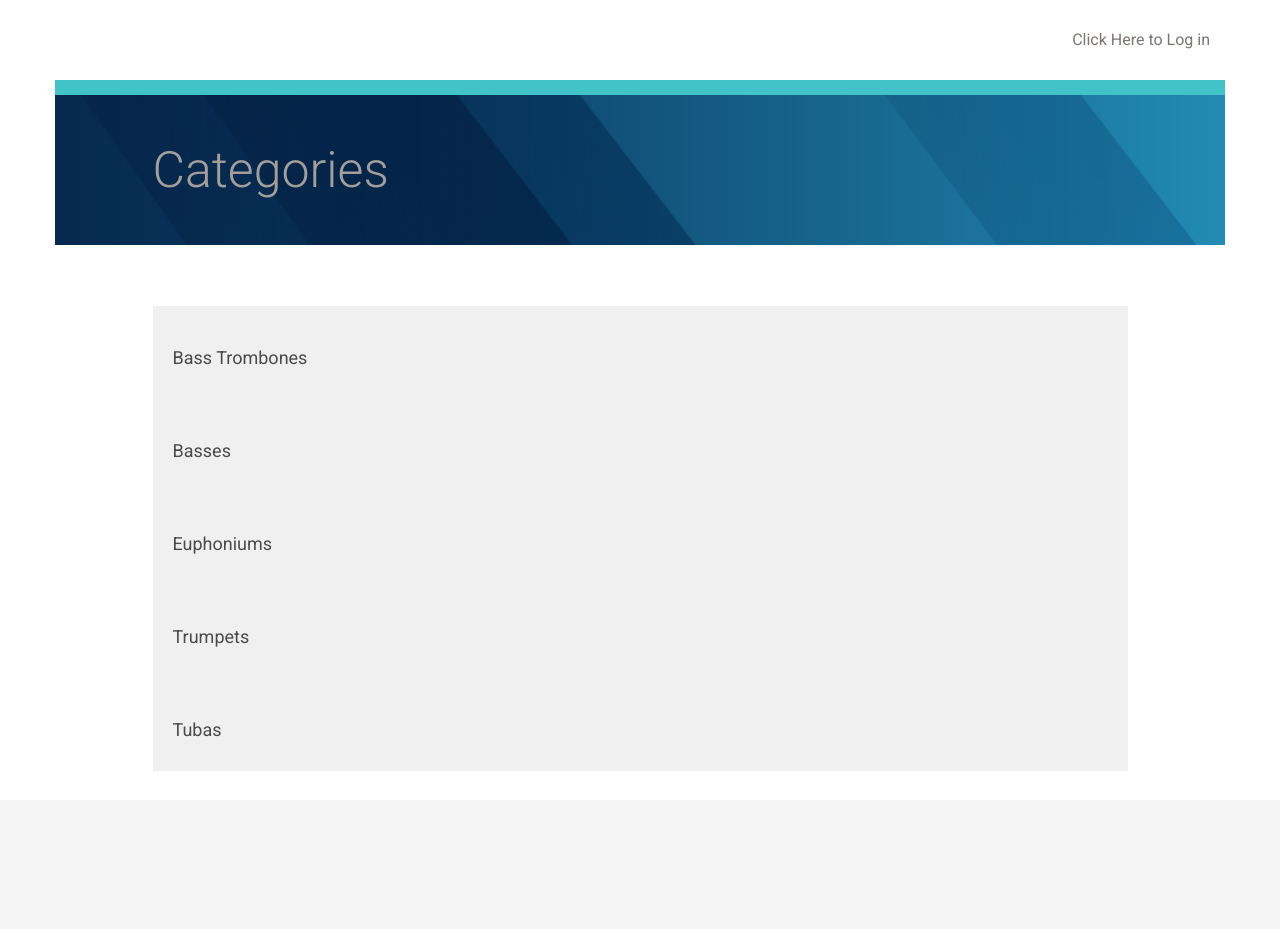
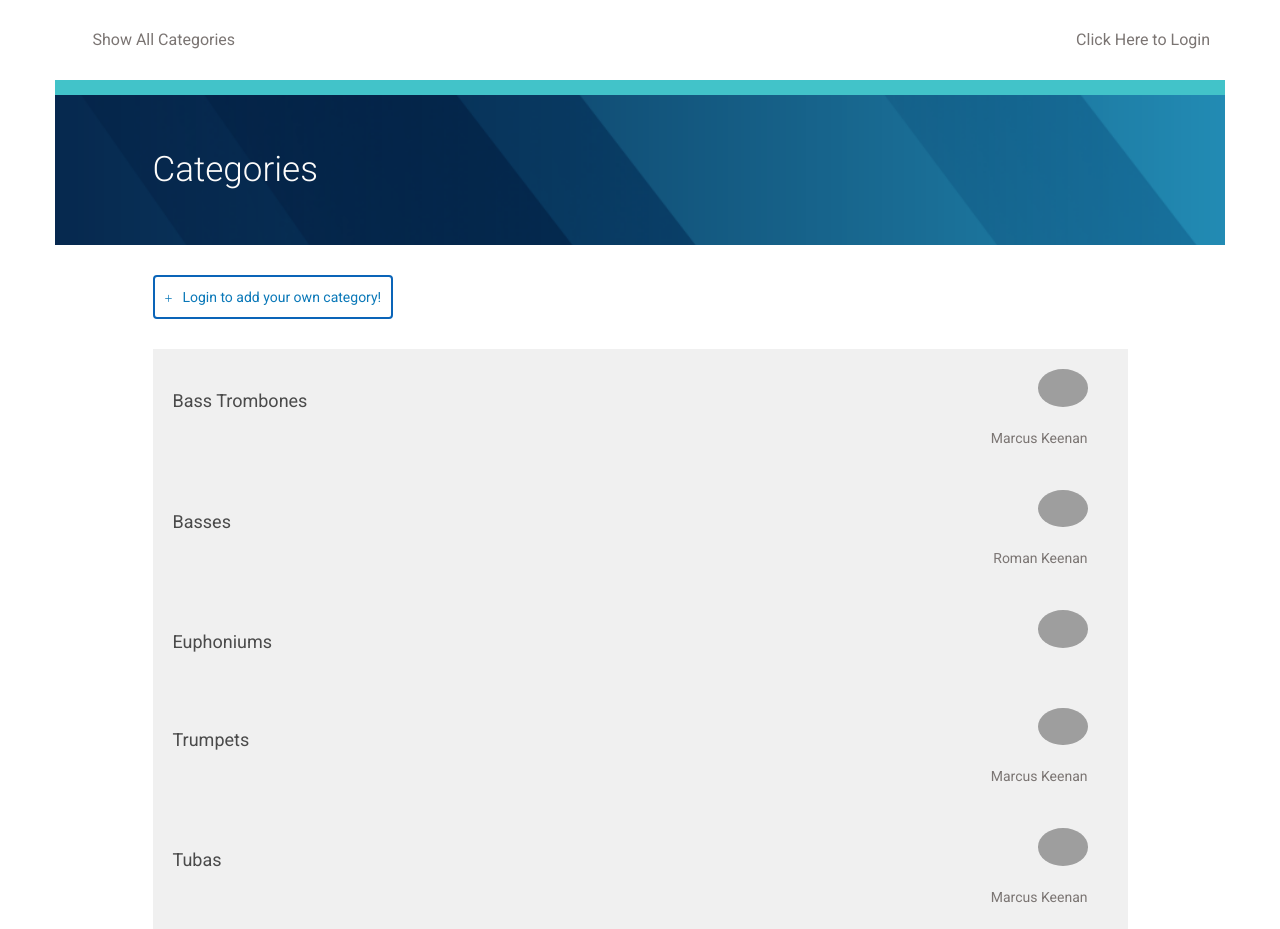
Before and after one commit to marcuskeenan/Catalog, a Flask app: page / in a window 1280 px wide. Before the commit the page ends 737 px from the top, so only its background shows below. Run offline with Flask 2, Linux system fonts and the light colour scheme; parts of the project's set-up code (start-up, migrations or seed data) failed here and were passed over; some libraries are stand-ins or nearby versions; some web fonts are replaced; grey boxes are pictures that could not be loaded.

Commit message:
PEP8 Compliant

```diff
--- /dev/null
+++ b/application.py
@@ -0,0 +1,425 @@
+from flask import Flask, render_template, request, redirect, jsonify, url_for, flash  # noqa
+from sqlalchemy import create_engine, asc, func
+from sqlalchemy.orm import sessionmaker
+from database_setup import Base, Category, Item, User
+from flask import session as login_session
+import random
+import string
+from oauth2client.client import flow_from_clientsecrets
+from oauth2client.client import FlowExchangeError
+import httplib2
+import json
+from flask import make_response
+import requests
+from werkzeug.utils import secure_filename
+
+
+app = Flask(__name__)
+
+CLIENT_ID = json.loads(
+    open('client_secrets.json', 'r').read())['web']['client_id']
+APPLICATION_NAME = "Category Item Application"
+
+
+# Connect to Database and create database session
+engine = create_engine('sqlite:///catalog.db')
+Base.metadata.bind = engine
+
+DBSession = sessionmaker(bind=engine)
+session = DBSession()
+
+
+# Create anti-forgery state token
+@app.route('/login')
+def showLogin():
+    state = ''.join(random.choice(string.ascii_uppercase + string.digits)
+                    for x in xrange(32))
+    login_session['state'] = state
+    # return "The current session state is %s" % login_session['state']
+    return render_template('login.html', STATE=state)
+
+
+@app.route('/gconnect', methods=['POST'])
+def gconnect():
+    # Validate state token
+    if request.args.get('state') != login_session['state']:
+        response = make_response(json.dumps('Invalid state parameter.'), 401)
+        response.headers['Content-Type'] = 'application/json'
+        return response
+    # Obtain authorization code
+    code = request.data
+
+    try:
+        # Upgrade the authorization code into a credentials object
+        oauth_flow = flow_from_clientsecrets('client_secrets.json', scope='')
+        oauth_flow.redirect_uri = 'postmessage'
+        credentials = oauth_flow.step2_exchange(code)
+    except FlowExchangeError:
+        response = make_response(
+            json.dumps('Failed to upgrade the authorization code.'), 401)
+        response.headers['Content-Type'] = 'application/json'
+        return response
+
+    # Check that the access token is valid.
+    access_token = credentials.access_token
+    url = ('https://www.googleapis.com/oauth2/v1/tokeninfo?access_token=%s'
+           % access_token)
+    h = httplib2.Http()
+    result = json.loads(h.request(url, 'GET')[1])
+    # If there was an error in the access token info, abort.
+    if result.get('error') is not None:
+        response = make_response(json.dumps(result.get('error')), 500)
+        response.headers['Content-Type'] = 'application/json'
+        return response
+
+    # Verify that the access token is used for the intended user.
+    gplus_id = credentials.id_token['sub']
+    if result['user_id'] != gplus_id:
+        response = make_response(
+            json.dumps("Token's user ID doesn't match given user ID."), 401)
+        response.headers['Content-Type'] = 'application/json'
+        return response
+
+    # Verify that the access token is valid for this app.
+    if result['issued_to'] != CLIENT_ID:
+        response = make_response(
+            json.dumps("Token's client ID does not match app's."), 401)
+        print "Token's client ID does not match app's."
+        response.headers['Content-Type'] = 'application/json'
+        return response
+
+    stored_access_token = login_session.get('access_token')
+    stored_gplus_id = login_session.get('gplus_id')
+    if stored_access_token is not None and gplus_id == stored_gplus_id:
+        response = make_response(
+            json.dumps('Current user is already connected.'), 200)
+        response.headers['Content-Type'] = 'application/json'
+        return response
+
+    # Store the access token in the session for later use.
+    login_session['access_token'] = credentials.access_token
+    login_session['gplus_id'] = gplus_id
+
+    # Get user info
+    userinfo_url = "https://www.googleapis.com/oauth2/v1/userinfo"
+    params = {'access_token': credentials.access_token, 'alt': 'json'}
+    answer = requests.get(userinfo_url, params=params)
+
+    data = answer.json()
+
+    login_session['username'] = data['name']
+    login_session['picture'] = data['picture']
+    login_session['email'] = data['email']
+    # ADD PROVIDER TO LOGIN SESSION
+    login_session['provider'] = 'google'
+
+    # see if user exists, if it doesn't make a new one
+    user_id = getUserID(data["email"])
+    if not user_id:
+        user_id = createUser(login_session)
+    login_session['user_id'] = user_id
+
+    output = ''
+    output += '<h1>Welcome, '
+    output += login_session['username']
+    output += '!</h1>'
+    output += '<img src="'
+    output += login_session['picture']
+    output += ' " style = "width: 300px; height: 300px;border-radius: 150px;-webkit-border-radius: 150px;-moz-border-radius: 150px;"> '  # noqa
+    flash("you are now logged in as %s" % login_session['username'])
+    print "done!"
+    return output
+
+# User Helper Functions
+
+
+def createUser(login_session):
+    newUser = User(name=login_session['username'], email=login_session[
+                   'email'], picture=login_session['picture'])
+    session.add(newUser)
+    session.commit()
+    user = session.query(User).filter_by(email=login_session['email']).one()
+    return user.id
+
+
+def getUserInfo(user_id):
+    user = session.query(User).filter_by(id=user_id).one()
+    return user
+
+
+def getUserID(email):
+    try:
+        user = session.query(User).filter_by(email=email).one()
+        return user.id
+    except BaseException:
+        return None
+
+# DISCONNECT - Revoke a current user's token and reset their login_session
+
+
+@app.route('/gdisconnect')
+def gdisconnect():
+    # Only disconnect a connected user.
+    access_token = login_session.get('access_token')
+    if access_token is None:
+        response = make_response(
+            json.dumps('Current user not connected.'), 401)
+        response.headers['Content-Type'] = 'application/json'
+        return response
+    url = 'https://accounts.google.com/o/oauth2/revoke?token=%s' % access_token
+    h = httplib2.Http()
+    result = h.request(url, 'GET')[0]
+    if result['status'] == '200':
+        del login_session['access_token']
+        response = make_response(json.dumps('Successfully disconnected.'), 200)
+        response.headers['Content-Type'] = 'application/json'
+        return response
+    else:
+        response = make_response(
+            json.dumps(
+                'Failed to revoke token for given user.',
+                400))
+        response.headers['Content-Type'] = 'application/json'
+        return response
+
+
+# JSON APIs to view Category Information
+@app.route('/category/<int:category_id>/item/JSON')
+def categoryItemJSON(category_id):
+    category = session.query(Category).filter_by(id=category_id).one()
+    items = session.query(Item).filter_by(category_id=category_id).all()
+    return jsonify(Items=[i.serialize for i in items])
+
+
+@app.route('/category/<int:category_id>/item/<int:item_id>/JSON')
+def itemJSON(category_id, item_id):
+    item = session.query(Item).filter_by(id=item_id).one()
+    return jsonify(Item=item.serialize)
+
+
+@app.route('/category/JSON')
+def categoriesJSON():
+    categories = session.query(Category).all()
+    return jsonify(categories=[c.serialize for c in categories])
+
+
+@app.route('/item/JSON')
+def itemsJSON():
+    items = session.query(Item).all()
+    return jsonify(items=[i.serialize for i in items])
+
+
+# Show all categories
+@app.route('/')
+@app.route('/category/')
+def showCategories():
+    categories = session.query(Category).order_by(asc(Category.name))
+    #  items = session.query(Item).order_by(desc(Item.date)).limit(5)
+
+    if 'username' not in login_session:
+        return render_template('publicCategories.html', categories=categories)
+    else:
+        return render_template('categories.html', categories=categories)
+
+# Create a new category
+
+
+@app.route('/category/new/', methods=['GET', 'POST'])
+def newCategory():
+    if 'username' not in login_session:
+        return redirect('/login')
+    if request.method == 'POST':
+        newCategory = Category(
+            name=request.form['name'], user_id=login_session['user_id'])
+        session.add(newCategory)
+        flash('New Category %s Successfully Created' % newCategory.name)
+        session.commit()
+        return redirect(url_for('showCategories'))
+    else:
+        return render_template('newCategory.html')
+
+# Edit a category
+
+
+@app.route('/category/<int:category_id>/edit/', methods=['GET', 'POST'])
+def editCategory(category_id):
+    editedCategory = session.query(
+        Category).filter_by(id=category_id).one()
+    if 'username' not in login_session:
+        return redirect('/login')
+    if editedCategory.user_id != login_session['user_id']:
+        return "<script>function myFunction() {alert('You are not authorized to edit this category. Please create your own category in order to edit.');}</script><body onload='myFunction()'>"  # noqa
+    if request.method == 'POST':
+        if request.form['name']:
+            editedCategory.name = request.form['name']
+            flash('Category Successfully Edited %s' % editedCategory.name)
+            return redirect(url_for('showCategories'))
+    else:
+        return render_template('editCategory.html', category=editedCategory)
+
+
+# Delete a category
+@app.route('/category/<int:category_id>/delete/', methods=['GET', 'POST'])
+def deleteCategory(category_id):
+    categoryToDelete = session.query(
+        Category).filter_by(id=category_id).one()
+    if 'username' not in login_session:
+        return redirect('/login')
+    if categoryToDelete.user_id != login_session['user_id']:
+        return "<script>function myFunction() {alert('You are not authorized to delete this category. Please create your own category in order to delete.');}</script><body onload='myFunction()'>"  # noqa
+    if request.method == 'POST':
+        session.delete(categoryToDelete)
+        flash('%s Successfully Deleted' % categoryToDelete.name)
+        session.commit()
+        return redirect(url_for('showCategories', category_id=category_id))
+    else:
+        return render_template(
+            'deleteCategory.html',
+            category=categoryToDelete)
+
+# Show a category item
+
+
+@app.route('/category/<int:category_id>/')
+@app.route('/category/<int:category_id>/item/')
+def showItem(category_id):
+    category = session.query(Category).filter_by(id=category_id).one()
+    creator = getUserInfo(category.user_id)
+    items = session.query(Item).filter_by(
+        category_id=category_id).all()
+    if 'username' not in login_session or creator.id != login_session['user_id']:  # noqa
+        return render_template(
+            'publicItem.html',
+            items=items,
+            category=category,
+            creator=creator)
+    else:
+        return render_template(
+            'item.html',
+            items=items,
+            category=category,
+            creator=creator)
+
+
+@app.route('/category/<int:category_id>/item/<int:item_id>/')
+def showItemDetail(category_id, item_id):
+    category = session.query(Category).filter_by(id=category_id).one()
+    creator = getUserInfo(category.user_id)
+    item = session.query(Item).filter_by(
+        id=item_id).one()
+    if 'username' not in login_session or creator.id != login_session['user_id']:  # noqa
+        return render_template(
+            'publicItemDetail.html',
+            item=item,
+            category=category,
+            creator=creator)
+    else:
+        return render_template(
+            'itemDetail.html',
+            item=item,
+            category=category,
+            creator=creator)
+
+
+# Create a new item item
+@app.route('/category/<int:category_id>/item/new/', methods=['GET', 'POST'])
+def newItem(category_id):
+    if 'username' not in login_session:
+        return redirect('/login')
+    category = session.query(Category).filter_by(id=category_id).one()
+    if login_session['user_id'] != category.user_id:
+        return "<script>function myFunction() {alert('You are not authorized to add item items to this category. Please create your own category in order to add items.');}</script><body onload='myFunction()'>"  # noqa
+    if request.method == 'POST':
+        newItem = Item(name=request.form['name'],
+                       description=request.form['description'],
+                       picture=request.form['picture'],
+                       price=request.form['price'],
+                       type=request.form['type'],
+                       category_id=category_id,
+                       user_id=category.user_id)
+        session.add(newItem)
+        session.commit()
+        flash('New Item %s Item Successfully Created' % (newItem.name))
+        return redirect(url_for('showItem', category_id=category_id))
+    else:
+        return render_template('newItem.html', category_id=category_id)
+
+# Edit a item item
+
+
+@app.route(
+    '/category/<int:category_id>/item/<int:item_id>/edit',
+    methods=[
+        'GET',
+        'POST'])
+def editItem(category_id, item_id):
+    if 'username' not in login_session:
+        return redirect('/login')
+    editedItem = session.query(Item).filter_by(id=item_id).one()
+    category = session.query(Category).filter_by(id=category_id).one()
+    if login_session['user_id'] != category.user_id:
+        return "<script>function myFunction() {alert('You are not authorized to edit item items to this category. Please create your own category in order to edit items.');}</script><body onload='myFunction()'>"  # noqa
+    if request.method == 'POST':
+        if request.form['name']:
+            editedItem.name = request.form['name']
+        if request.form['description']:
+            editedItem.description = request.form['description']
+            if request.form['picture']:
+                editedItem.picture = request.form['picture']
+        if request.form['price']:
+            editedItem.price = request.form['price']
+        if request.form['type']:
+            editedItem.type = request.form['type']
+        session.add(editedItem)
+        session.commit()
+        flash('Item Item Successfully Edited')
+        return redirect(url_for('showItem', category_id=category_id))
+    else:
+        return render_template(
+            'editItem.html',
+            category_id=category_id,
+            item_id=item_id,
+            item=editedItem)
+
+
+# Delete a item item
+@app.route('/category/<int:category_id>/item/<int:item_id>/delete',
+           methods=['GET', 'POST'])
+def deleteItem(category_id, item_id):
+    if 'username' not in login_session:
+        return redirect('/login')
+    category = session.query(Category).filter_by(id=category_id).one()
+    itemToDelete = session.query(Item).filter_by(id=item_id).one()
+    if login_session['user_id'] != category.user_id:
+        return "<script>function myFunction() {alert('You are not authorized to delete item items to this category. Please create your own category in order to delete items.');}</script><body onload='myFunction()'>"  # noqa
+    if request.method == 'POST':
+        session.delete(itemToDelete)
+        session.commit()
+        flash('Item Item Successfully Deleted')
+        return redirect(url_for('showItem', category_id=category_id))
+    else:
+        return render_template('deleteItem.html', item=itemToDelete)
+
+
+# Disconnect based on provider
+@app.route('/disconnect')
+def disconnect():
+    if 'provider' in login_session:
+        if login_session['provider'] == 'google':
+            gdisconnect()
+        del login_session['username']
+        del login_session['email']
+        del login_session['picture']
+        del login_session['user_id']
+        del login_session['provider']
+        flash("You have successfully been logged out.")
+        return redirect(url_for('showCategories'))
+    else:
+        flash("You were not logged in")
+        return redirect(url_for('showCategroies'))
+
+
+if __name__ == '__main__':
+    app.secret_key = 'super_secret_key'
+    app.debug = True
+    app.run(host='0.0.0.0', port=5000)
--- a/database_setup.py
+++ b/database_setup.py
@@ -54,7 +54,7 @@ class Item(Base):
             'description': self.description,
             'picture': self.picture,
             'price': self.price,
-            'type': self.type }
+            'type': self.type}
 
 
 # create database and add tables and columns
--- a/templates/publicCategories.html
+++ b/templates/publicCategories.html
@@ -1,22 +1,18 @@
 {% extends "main.html" %}
 {% block content %}
-	<div class="row top-item">
-		<div class="col-md-10"></div>
-		<div class="col-md-2 text-right">
-			<a href="{{url_for('showLogin')}}">Click Here to Log in </a>
-		</div>
-	</div>
+{% include "header.html" %}
+
 	<div class="row divider blue">
 		<div class="col-md-12"></div>
 	</div>
 	<div class="row banner main">
 		<div class="col-md-1"></div>
 		<div class="col-md-11 padding-none">
-			<h1>Categories</h1>
+			<h1 class="title">Categories</h1>
 		</div>
 	</div>
 
-	<div class = 'flash'>
+<div class = 'flash'>
 		      {% with messages = get_flashed_messages() %}
       {% if messages %}
 
@@ -30,24 +26,33 @@
 
 </div>
 
-
-
 	<div class="row padding-top padding-bottom">
 		<div class="col-md-1"></div>
 		<div class="col-md-10 padding-none">
-
+			<a href="{{url_for('newCategory')}}">
+				<button class="btn btn-default" id="new-category">
+					<span class="glyphicon glyphicon-plus" aria-hidden="true"></span>Login to add your own category!
+				</button>
+			</a>
 		</div>
 		<div class="col-md-1"></div>
 	</div>
+
 	{% for category in categories %}
 		<a href = "{{url_for('showItem', category_id = category.id)}}">
 			<div class="row">
 				<div class="col-md-1"></div>
 					<div class="col-md-10 category-list">
-						<h3>{{category.name}}</h3>
+							<h3>{{category.name}}
+									<figure class="creatorsm">
+										<img src="{{ category.user.picture}}">
+										<figcaption>{{ category.user.name }}</figcaption>
+									</figure>
+							</h3>
 					</div>
 				<div class="col-md-1"></div>
 			</div>
 		</a>
 	{% endfor %}
 {% endblock %}
+{% include "footer.html" %}
--- a/templates/publicItem.html
+++ b/templates/publicItem.html
@@ -50,6 +50,7 @@
 						</div>
 						<p>{{i.description}}</p>
 						<p class="item-price">${{i.price}}</p>
+						<a href='{{url_for('showItemDetail', category_id = category.id, item_id=i.id ) }}'>View</a>
 					</div>
 
 					{% endif %}
@@ -66,6 +67,7 @@
 							</div>
 							<p>{{i.description}}</p>
 							<p class="item-price">${{i.price}}</p>
+							<a href='{{url_for('showItemDetail', category_id = category.id, item_id=i.id ) }}'>View</a>
 						</div>
 
 						{% endif %}
```
Also changed, not shown: seed_database.py (+21 -19 lines), templates/publicItemDetail.html (added, +48 -0 lines), catalog.db.
